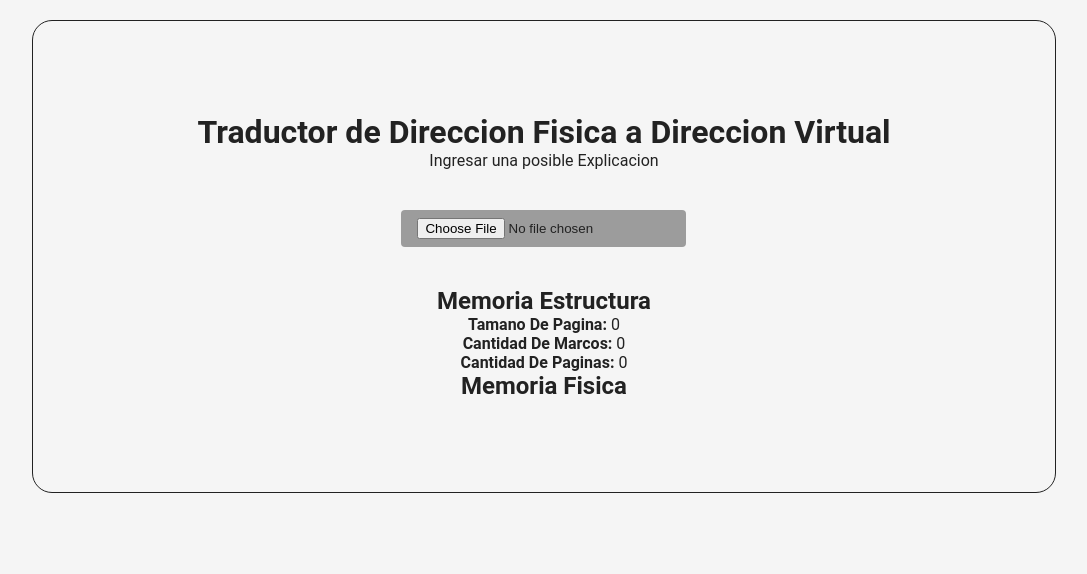
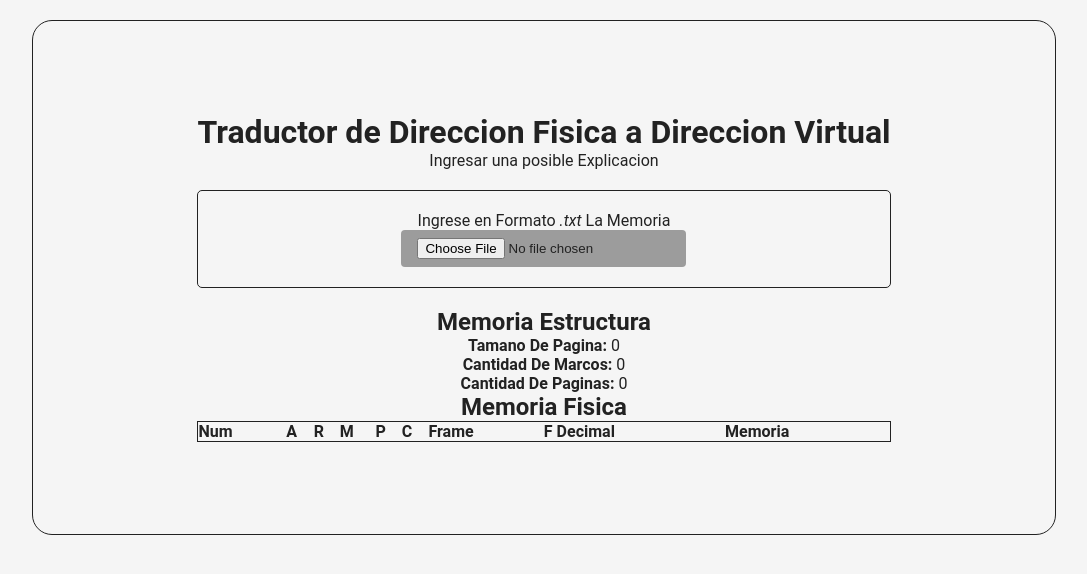
Before and after one commit to RainBWP/memory-manager-emulation, a React (Vite) app: page / in a window 1280 px wide. Shown: the top 574 px of the page, without its empty margins (96-1183 px from the left). Built offline with nearby package versions, Linux system fonts and the light colour scheme.

Commit message:
Add memory management UI components and improve file import functionality

```diff
--- a/src/App.tsx
+++ b/src/App.tsx
@@ -5,6 +5,7 @@ import './interfaces.tsx';
 import ImportFile from './ImportFile.tsx';
 import { useState } from 'react';
 import { EstructuraDeMemoria, MemoriaFisica } from './interfaces.tsx';
+import MemoryForm from './MemoryForm.tsx';
 
 const defaultMemory: EstructuraDeMemoria = {
   tamano_de_pagina: 0,
@@ -46,6 +47,26 @@ function App() {
         <p><b>Cantidad De Marcos: </b>{EstructuraDeMemoriaLocal.cantidad_de_marcos}</p>
         <p><b>Cantidad De Paginas: </b>{EstructuraDeMemoriaLocal.cantidad_de_paginas}</p>
         <h2>Memoria Fisica</h2>
+        <table>
+          <tr>
+                  <th>Num</th>
+                  <th>A</th>
+                  <th>R</th>
+                  <th>M</th>
+                  <th>P</th>
+                  <th>C</th>
+                  <th>Frame</th>
+                  <th>F Decimal</th>
+                  <th>Memoria</th>
+          </tr>
+          {MemoriaFisicaLocal.memoryValues.map((value, index) => (
+            <tr>
+              <th>{index}</th>
+              <MemoryForm key={index} memoryValue={value} memoryEstructure={EstructuraDeMemoriaLocal} />
+            </tr>
+          ))}
+        </table>
+
       </div>
     </>
   );
--- a/src/ImportFile.tsx
+++ b/src/ImportFile.tsx
@@ -14,8 +14,9 @@ const ImportFile: React.FC<ImportFileProps> = ({ onImport }) => {
     const [header, ...data] = lines;
 
     const tam_pag = parseInt(header.split(':')[1], 10);
-    const num_marcos = parseInt(header.split(':')[2], 10);
-    const num_pag = parseInt(header.split(':')[3], 10);
+    const num_pag = parseInt(header.split(':')[2], 10);
+    const num_marcos = parseInt(header.split(':')[3], 10);
+
 
     const importedData = {
       EstructuraDeMemoria: {
@@ -37,8 +38,10 @@ const ImportFile: React.FC<ImportFileProps> = ({ onImport }) => {
   };
 
   return (
-    <div>
+    <div style={styles.container}>
+      <label htmlFor="textfile">Ingrese en Formato <i>.txt</i> La Memoria</label>
       <input
+      name='textfile'
         type="file"
         accept=".txt"
         onChange={e => {
@@ -51,4 +54,28 @@ const ImportFile: React.FC<ImportFileProps> = ({ onImport }) => {
   );
 };
 
+const styles = {
+  container: {
+    display: 'flex',
+    flexDirection: 'column',
+    alignItems: 'center',
+    padding: '20px',
+    border: '1px solid var(--text-color)',
+    borderRadius: '5px',
+    backgroundColor: 'var(--background-body)',
+  },
+  label: {
+    marginBottom: '10px',
+    fontSize: '16px',
+    fontWeight: 'bold',
+  },
+  input: {
+    padding: '10px',
+    borderRadius: '5px',
+    border: '1px solid var(--text-color)',
+  },
+};
+
+
+
 export default ImportFile;
--- a/src/MemoryForm.tsx
+++ b/src/MemoryForm.tsx
@@ -1,12 +1,34 @@
-import { MemoriaVirtual, MemoryReader, } from "./interfaces"
+import React from 'react';
+import { MemoryFormProps } from './interfaces';
 
-const MemoryForm: React.FC<MemoriaVirtual> = ({ MemoriaVirtual}) => {
+const MemoryForm: React.FC<MemoryFormProps> = ({ memoryValue, memoryEstructure }) => {
+  // Transformation logic
+const bitsToShift = Math.ceil(Math.log2(memoryEstructure.cantidad_de_marcos));
+console.log(bitsToShift, Math.log2(memoryEstructure.cantidad_de_marcos), memoryEstructure.cantidad_de_marcos);
+const MemoryReader = {
+    bit_permiso: (memoryValue >> (bitsToShift + 5)) & 1,
+    bit_referencia: (memoryValue >> (bitsToShift + 4)) & 1,
+    bit_modificado: (memoryValue >> (bitsToShift + 3)) & 1,
+    bit_presente_ausente: (memoryValue >> (bitsToShift + 2)) & 1,
+    bit_cache: (memoryValue >> (bitsToShift + 1)) & 1,
+    numero_de_frame: memoryValue & ((1 << bitsToShift) - 1),
 
-    return (
-        <>
-        <div>
+};
 
-        </div>
-        </>
-    )
-}
+
+
+  return (
+    <>
+        <td>{MemoryReader.bit_permiso}</td>
+        <td>{MemoryReader.bit_referencia}</td>
+        <td>{MemoryReader.bit_modificado}</td>
+        <td>{MemoryReader.bit_presente_ausente}</td>
+        <td>{MemoryReader.bit_cache}</td>
+        <td>{MemoryReader.numero_de_frame.toString(2)}</td>
+        <td>{MemoryReader.numero_de_frame}</td>
+        <td>{memoryValue}</td>
+    </>
+  );
+};
+
+export default MemoryForm;
--- a/src/index.css
+++ b/src/index.css
@@ -93,3 +93,11 @@ section {
   align-items: center;
   justify-content: center;
 }
+
+table{
+  columns: 8;
+  width: 100%;
+  border-collapse: collapse;
+  text-align: left;
+  border: var(--text-color) 1px solid;
+}
--- a/src/interfaces.tsx
+++ b/src/interfaces.tsx
@@ -1,18 +1,18 @@
-interface EstructuraDeMemoria { // Interfaz que define la estructura de la memoria
+export interface EstructuraDeMemoria { // Interfaz que define la estructura de la memoria
     tamano_de_pagina: number;
     cantidad_de_marcos: number;
     cantidad_de_paginas: number;
 }
 
-interface MemoriaVirtual { // Datos de la memoria virtual
+export interface MemoriaVirtual { // Datos de la memoria virtual
     memoryValues: number[];
 }
 
-interface MemoriaFisica { // Datos de la memoria fisica
+export interface MemoriaFisica { // Datos de la memoria fisica
     memoryValues: number[];
 }
 
-interface MemoryReader { // Interfaz que define la estructura de la memoria
+export interface MemoryReader { // Interfaz que define la estructura de la memoria
     bit_permiso: boolean; // Bit de permiso
     bit_referencia: boolean; // Bit de referencia
     bit_modificado: boolean; // Bit de modificado
@@ -25,5 +25,8 @@ export interface ImportFileProps {
     onImport: (data: { EstructuraDeMemoria: EstructuraDeMemoria; MemoriaFisica: MemoriaFisica }) => void;
   }
 
-
-export type { EstructuraDeMemoria, MemoriaFisica, MemoryReader, MemoriaVirtual, ImportFileProps }; // Exporta las interfaces para que puedan ser utilizadas en otros archivos
+// interfaces.tsx
+export interface MemoryFormProps {
+  memoryValue: number;
+  memoryEstructure: EstructuraDeMemoria;
+}
```
Also changed, not shown: entrada copy.txt (added), src/Traductor.tsx (added).
